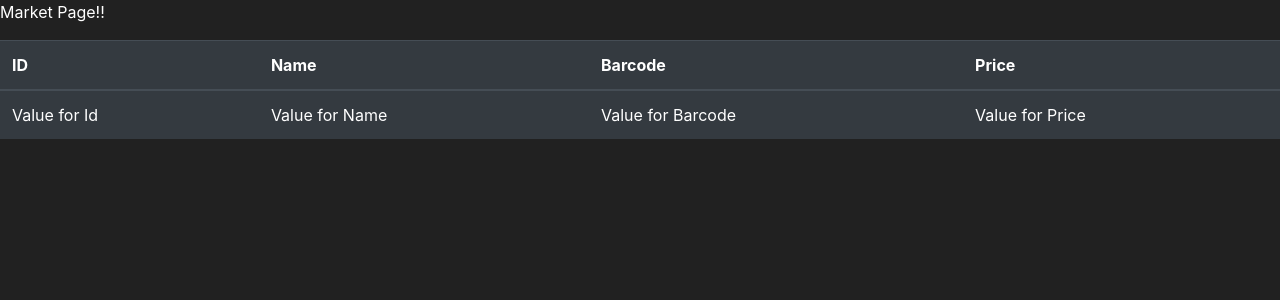
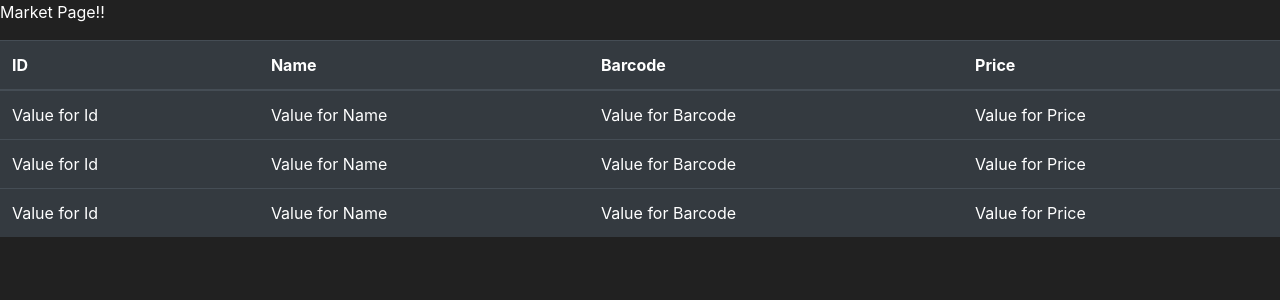
Before and after one commit to Zainab-Aamir-Khan/Flask-Practice, a Flask app: page /market in a window 1280 px wide. Shown: the part 56-356 px from the top of the page. Run offline with Flask 3, Linux system fonts and the light colour scheme.

Commit message:
practice

```diff
--- a/templates/market.html
+++ b/templates/market.html
@@ -52,15 +52,15 @@
         </thead>
         <tbody>
             {% for item in items%}
-
+            <tr>
+                <td>Value for Id</td>
+                <td>Value for Name</td>
+                <td>Value for Barcode</td>
+                <td>Value for Price</td>
+            </tr>
             {% endfor %}
             <!-- Your rows inside the table HERE: -->
-                <tr>
-                    <td>Value for Id</td>
-                    <td>Value for Name</td>
-                    <td>Value for Barcode</td>
-                    <td>Value for Price</td>
-                </tr>
+
         </tbody>
     </table>
 
```
